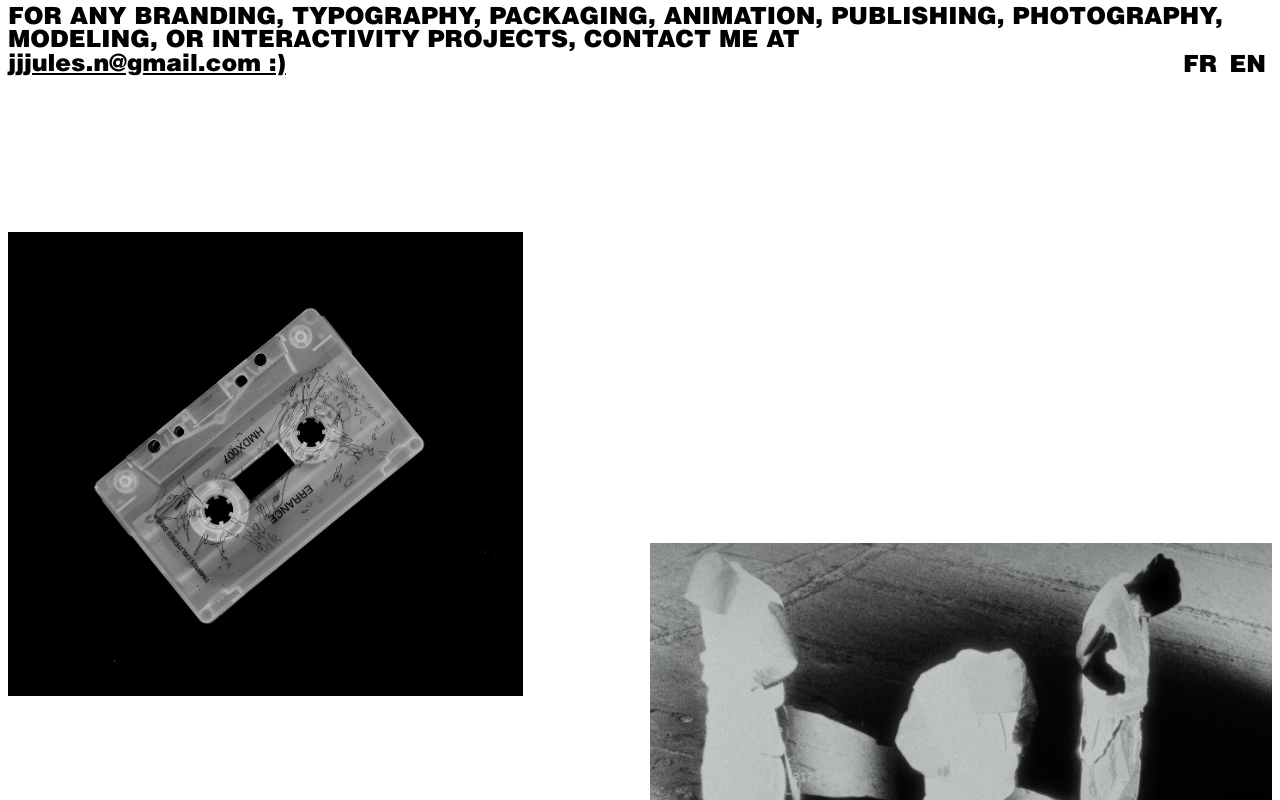
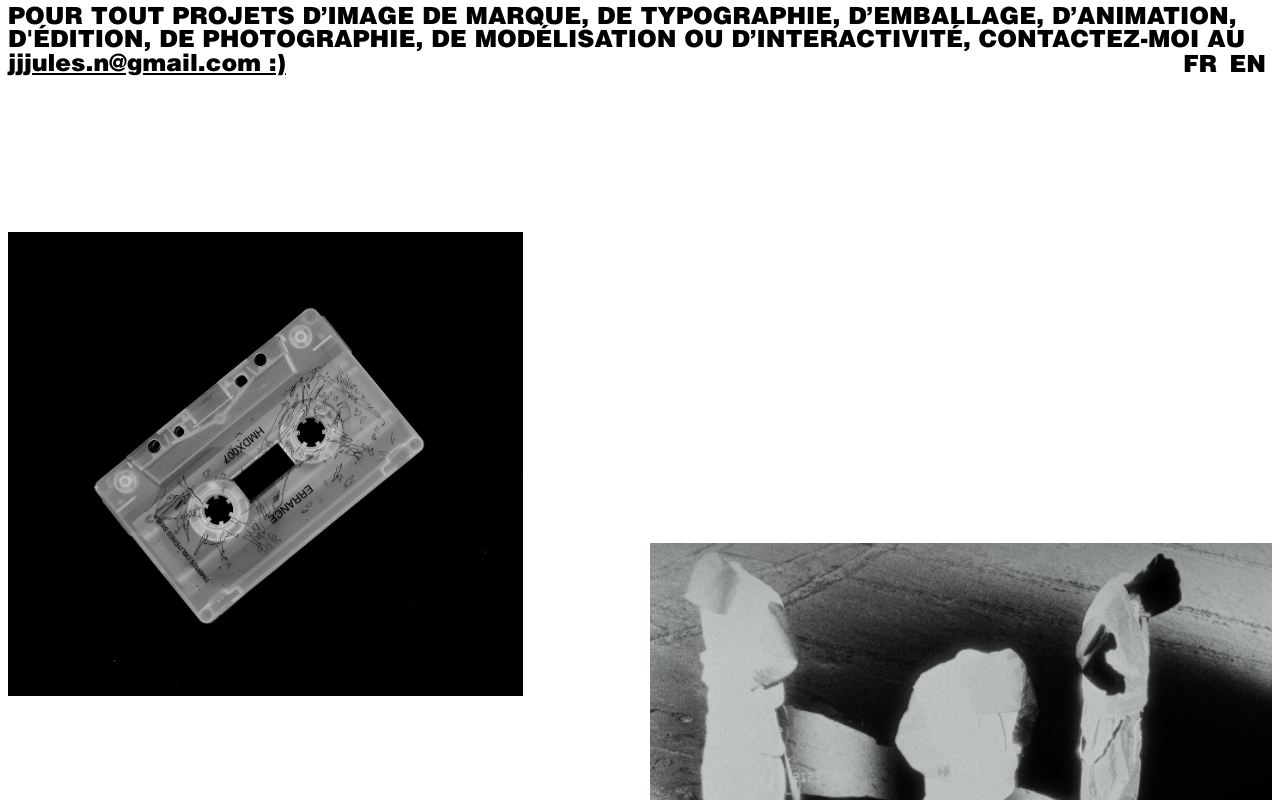
Before and after one commit to GabGo51/Jule-Portfolio, a React (Vite) app: page / in a window 1280 px wide. Shown: the top 800 px of the page. Built offline with nearby package versions, Linux system fonts and the light colour scheme.

Commit message:
fr default

```diff
--- a/src/App.jsx
+++ b/src/App.jsx
@@ -17,7 +17,7 @@ function App() {
     if (!lenis) return;
 
     const onScroll = (e) => {
-      console.log("scroll event", e);
+
     };
 
     lenis.on("scroll", onScroll);
--- a/src/context/languageContext.jsx
+++ b/src/context/languageContext.jsx
@@ -4,7 +4,7 @@ import React, { createContext, useContext, useState } from "react";
 const LanguageContext = createContext();
 
 export function LanguageProvider({ children }) {
-  const [lang, setLang] = useState("en"); // default is English
+  const [lang, setLang] = useState("fr"); // default is English
 
   return (
     <LanguageContext.Provider value={{ lang, setLang }}>
```
